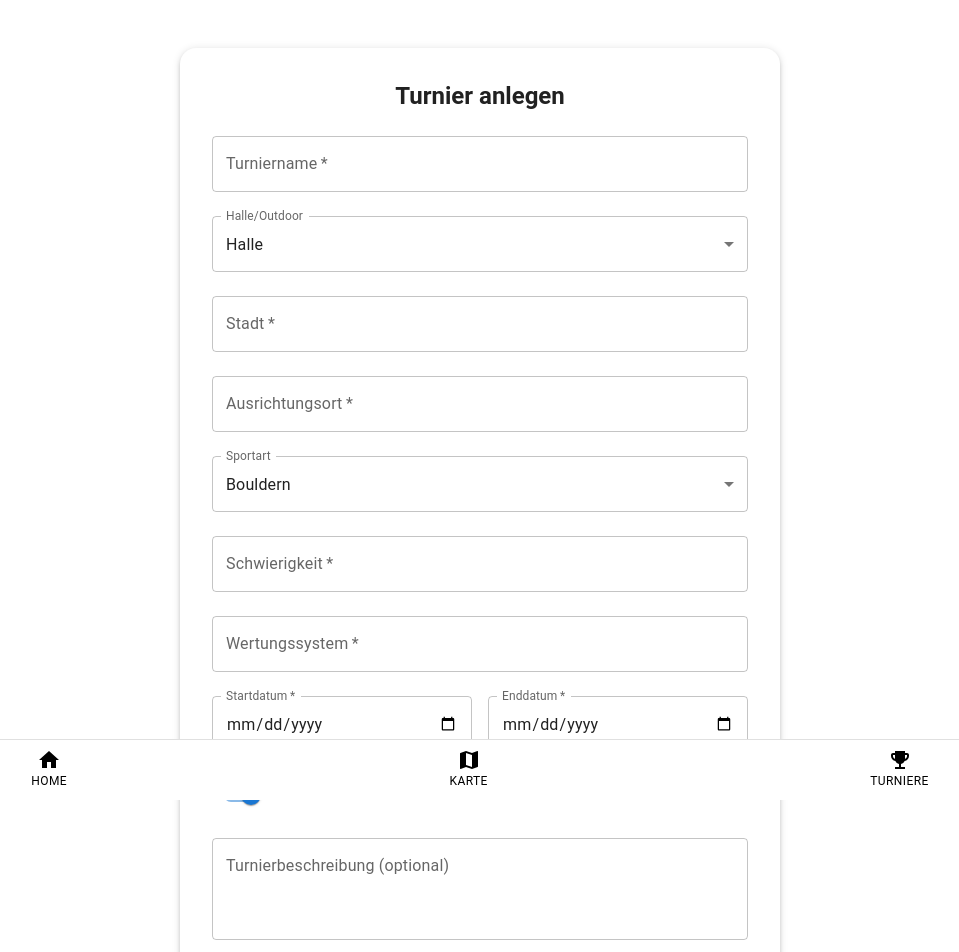
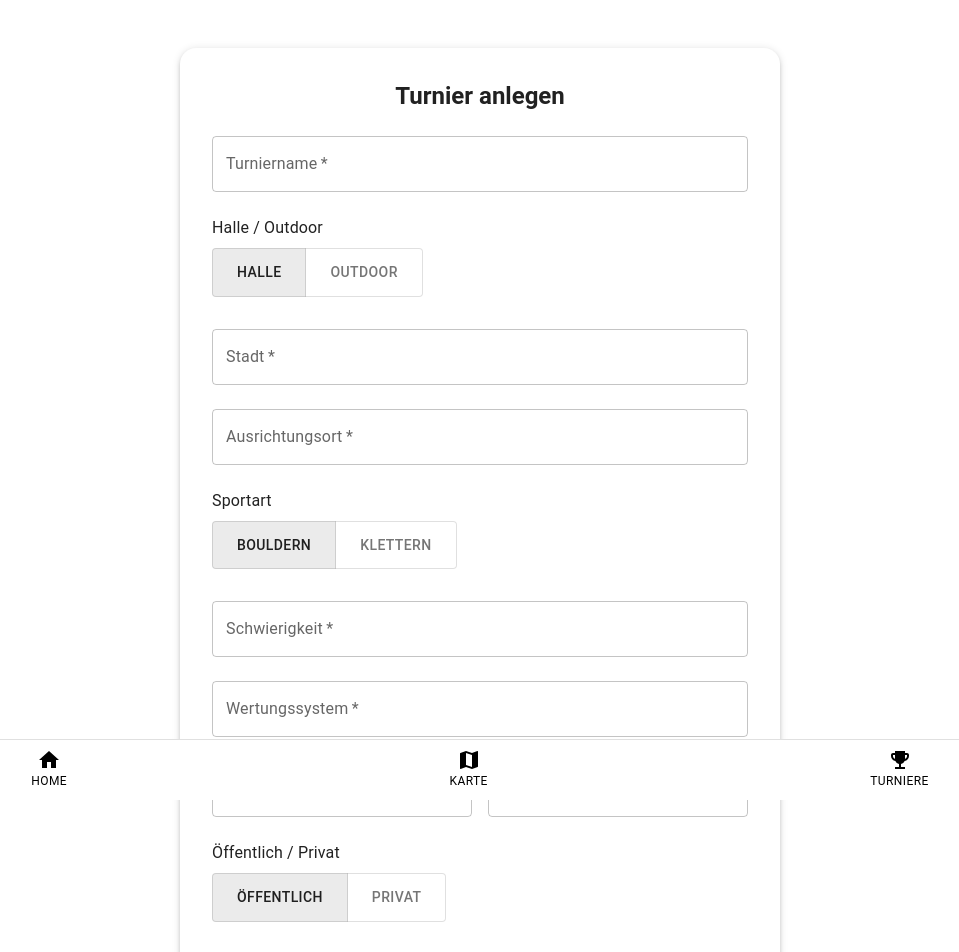
Before and after one commit to JonasFlachmann/ClimbingTurnamentAppPublic, a Next.js app: page /tournament-define in a window 1280 px wide. Shown: the top 952 px of the page, without its empty margins (160-1119 px from the left). Built offline with nearby package versions, Linux system fonts and the light colour scheme.

Commit message:
Update tournament-define.tsx

```diff
--- a/pages/tournament-define.tsx
+++ b/pages/tournament-define.tsx
@@ -5,13 +5,9 @@ import {
   Typography,
   Button,
   TextField,
-  Select,
-  MenuItem,
-  InputLabel,
-  FormControl,
-  Switch,
-  FormControlLabel,
   Stack,
+  ToggleButton,
+  ToggleButtonGroup,
 } from "@mui/material";
 import HomeIcon from "@mui/icons-material/Home";
 import MapIcon from "@mui/icons-material/Map";
@@ -35,10 +31,9 @@ const TournamentDefinePage: React.FC = () => {
   const [isPublic, setIsPublic] = useState(true);
   const [description, setDescription] = useState("");
 
-  const handleCreate = () => {
-    // TODO: Turnier-Logik einbauen
-    alert("Turnier erfolgreich erstellt!");
-    router.push("/tournament-overview");
+  const handleContinue = () => {
+    // Optional: Hier könntest du die Daten speichern/übergeben
+    router.push("/tournament-fill");
   };
 
   return (
@@ -57,18 +52,20 @@ const TournamentDefinePage: React.FC = () => {
               fullWidth
               required
             />
-            <FormControl fullWidth>
-              <InputLabel id="indoor-outdoor-label">Halle/Outdoor</InputLabel>
-              <Select
-                labelId="indoor-outdoor-label"
+
+            <Stack>
+              <Typography sx={{ mb: 1 }}>Halle / Outdoor</Typography>
+              <ToggleButtonGroup
+                exclusive
                 value={indoorOutdoor}
-                label="Halle/Outdoor"
-                onChange={e => setIndoorOutdoor(e.target.value)}
+                onChange={(_, value) => value && setIndoorOutdoor(value)}
+                sx={{ mb: 1 }}
               >
-                <MenuItem value="Halle">Halle</MenuItem>
-                <MenuItem value="Outdoor">Outdoor</MenuItem>
-              </Select>
-            </FormControl>
+                <ToggleButton value="Halle" sx={{ px: 3 }}>Halle</ToggleButton>
+                <ToggleButton value="Outdoor" sx={{ px: 3 }}>Outdoor</ToggleButton>
+              </ToggleButtonGroup>
+            </Stack>
+
             <TextField
               label="Stadt"
               variant="outlined"
@@ -85,18 +82,20 @@ const TournamentDefinePage: React.FC = () => {
               fullWidth
               required
             />
-            <FormControl fullWidth>
-              <InputLabel id="sport-label">Sportart</InputLabel>
-              <Select
-                labelId="sport-label"
+
+            <Stack>
+              <Typography sx={{ mb: 1 }}>Sportart</Typography>
+              <ToggleButtonGroup
+                exclusive
                 value={sport}
-                label="Sportart"
-                onChange={e => setSport(e.target.value)}
+                onChange={(_, value) => value && setSport(value)}
+                sx={{ mb: 1 }}
               >
-                <MenuItem value="Bouldern">Bouldern</MenuItem>
-                <MenuItem value="Klettern">Klettern</MenuItem>
-              </Select>
-            </FormControl>
+                <ToggleButton value="Bouldern" sx={{ px: 3 }}>Bouldern</ToggleButton>
+                <ToggleButton value="Klettern" sx={{ px: 3 }}>Klettern</ToggleButton>
+              </ToggleButtonGroup>
+            </Stack>
+
             <TextField
               label="Schwierigkeit"
               variant="outlined"
@@ -113,6 +112,7 @@ const TournamentDefinePage: React.FC = () => {
               fullWidth
               required
             />
+
             <Stack direction="row" spacing={2}>
               <TextField
                 label="Startdatum"
@@ -133,16 +133,22 @@ const TournamentDefinePage: React.FC = () => {
                 sx={{ width: "50%" }}
               />
             </Stack>
-            <FormControlLabel
-              control={
-                <Switch
-                  checked={isPublic}
-                  onChange={e => setIsPublic(e.target.checked)}
-                  color="primary"
-                />
-              }
-              label={isPublic ? "Öffentlich" : "Privat"}
-            />
+
+            <Stack>
+              <Typography sx={{ mb: 1 }}>Öffentlich / Privat</Typography>
+              <ToggleButtonGroup
+                exclusive
+                value={isPublic ? "Öffentlich" : "Privat"}
+                onChange={(_, value) => {
+                  if (value) setIsPublic(value === "Öffentlich");
+                }}
+                sx={{ mb: 1 }}
+              >
+                <ToggleButton value="Öffentlich" sx={{ px: 3 }}>Öffentlich</ToggleButton>
+                <ToggleButton value="Privat" sx={{ px: 3 }}>Privat</ToggleButton>
+              </ToggleButtonGroup>
+            </Stack>
+
             <TextField
               label="Turnierbeschreibung (optional)"
               variant="outlined"
@@ -157,10 +163,10 @@ const TournamentDefinePage: React.FC = () => {
               color="primary"
               size="large"
               sx={{ fontWeight: "bold", mt: 2 }}
-              onClick={handleCreate}
+              onClick={handleContinue}
               fullWidth
             >
-              Turnier erstellen
+              Weiter
             </Button>
           </Stack>
         </Paper>
```
